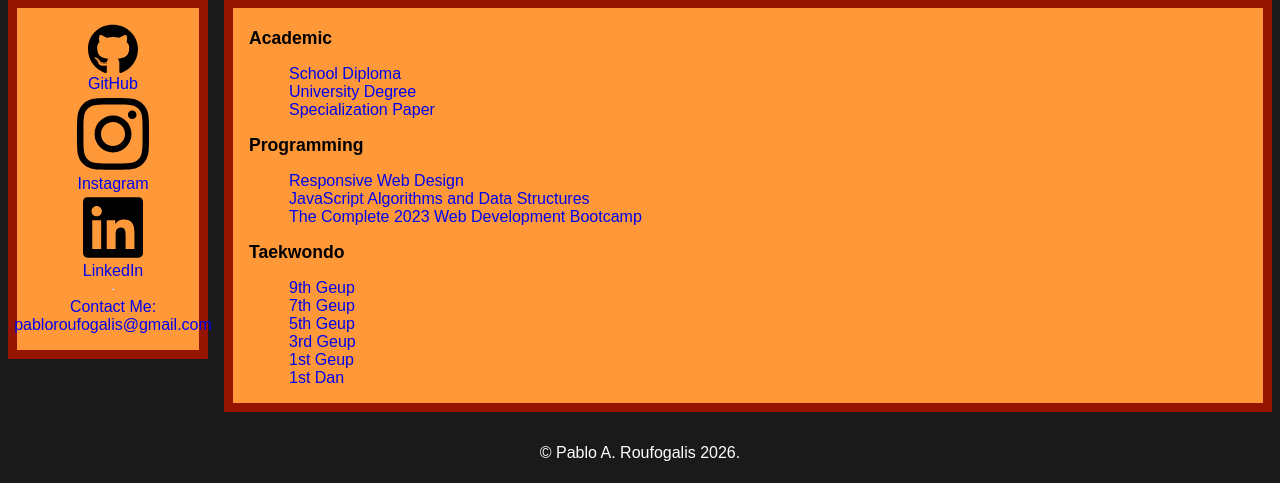
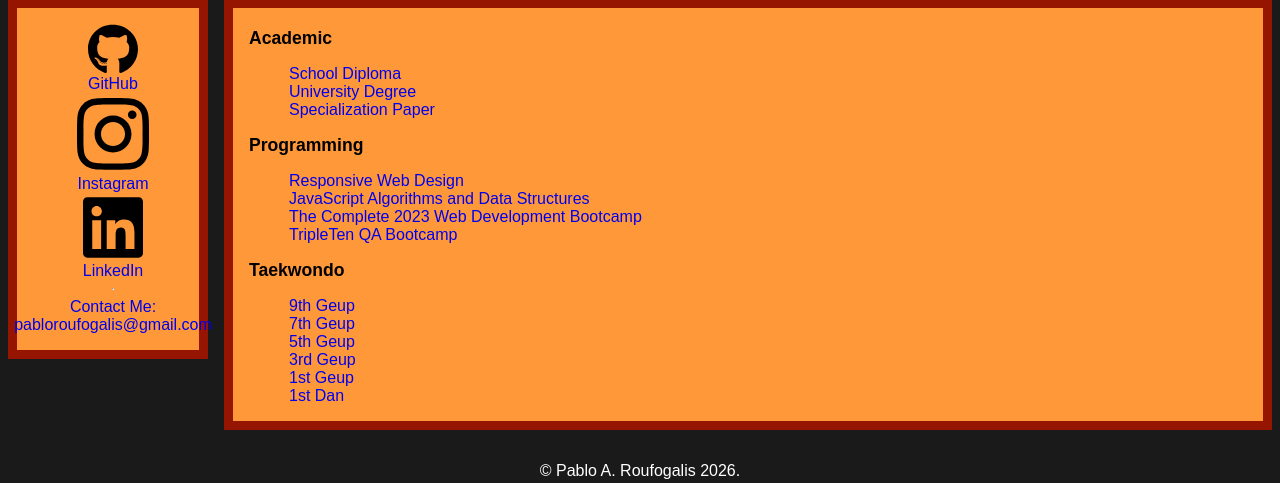
Before and after one commit to elchamopablo/blog, a Django app: template templates/blog/en/certificates.html in a window 1280 px wide. Shown: the part 145-628 px from the top of the page. Run offline with Django 3.2, Linux system fonts and the light colour scheme; the template is opened without the code that fills it, so the values that code supplies are empty.

Commit message:
Add TripleTen Certificate

```diff
--- a/templates/blog/en/certificates.html
+++ b/templates/blog/en/certificates.html
@@ -17,6 +17,7 @@
               <li><a href="https://www.freecodecamp.org/certification/elchamopablo/responsive-web-design" target="_blank">Responsive Web Design</a></li>
               <li><a href="https://www.freecodecamp.org/certification/elchamopablo/javascript-algorithms-and-data-structures" target="_blank">JavaScript Algorithms and Data Structures</a></li>
               <li><a href="https://www.udemy.com/certificate/UC-4d4458dc-77fe-4f94-abf5-212767c3b2a0/" target="_blank">The Complete 2023 Web Development Bootcamp</a></li>
+              <li><a href="{% static 'blog/tripleten.png' %}">TripleTen QA Bootcamp</a></li>
             </ul>
         <h2>Taekwondo</h2>
             <ul>
--- a/templates/blog/es/certificados.html
+++ b/templates/blog/es/certificados.html
@@ -17,6 +17,7 @@
               <li><a href="https://www.freecodecamp.org/certification/elchamopablo/responsive-web-design" target="_blank">Responsive Web Design(Inglés)</a></li>
               <li><a href="https://www.freecodecamp.org/certification/elchamopablo/javascript-algorithms-and-data-structures" target="_blank">JavaScript Algorithms and Data Structures(Inglés)</a></li>
               <li><a href="https://www.udemy.com/certificate/UC-4d4458dc-77fe-4f94-abf5-212767c3b2a0/" target="_blank">The Complete 2023 Web Development Bootcamp(Inglés)</a></li>
+              <li><a href="{% static 'blog/tripleten.png' %}">TripleTen QA Bootcamp</a></li>
             </ul>
         <h2>Taekwondo</h2>
             <ul>
```
Also changed, not shown: static/blog/tripleten.png (added).
